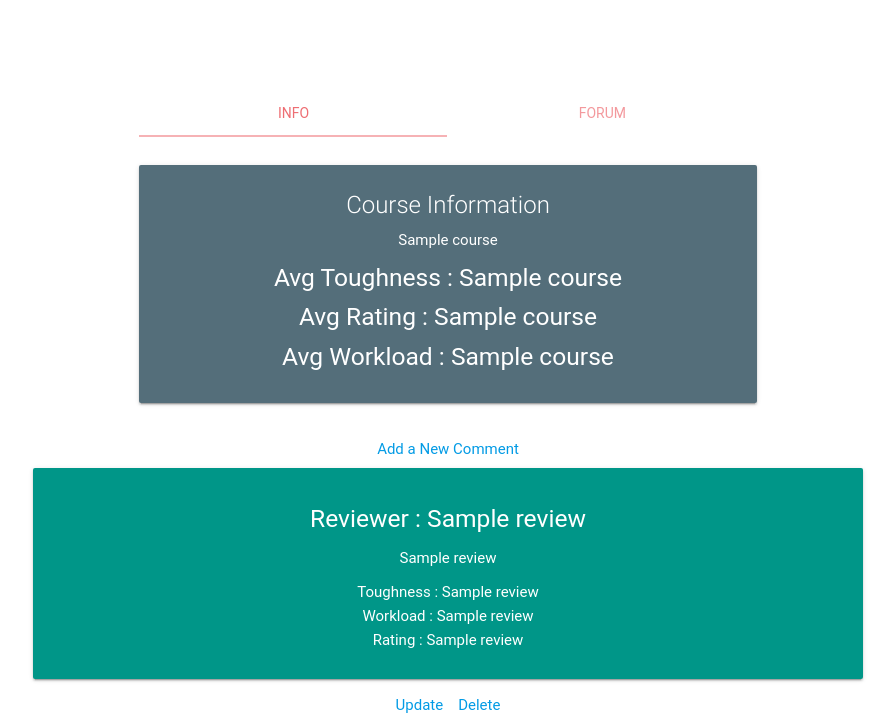
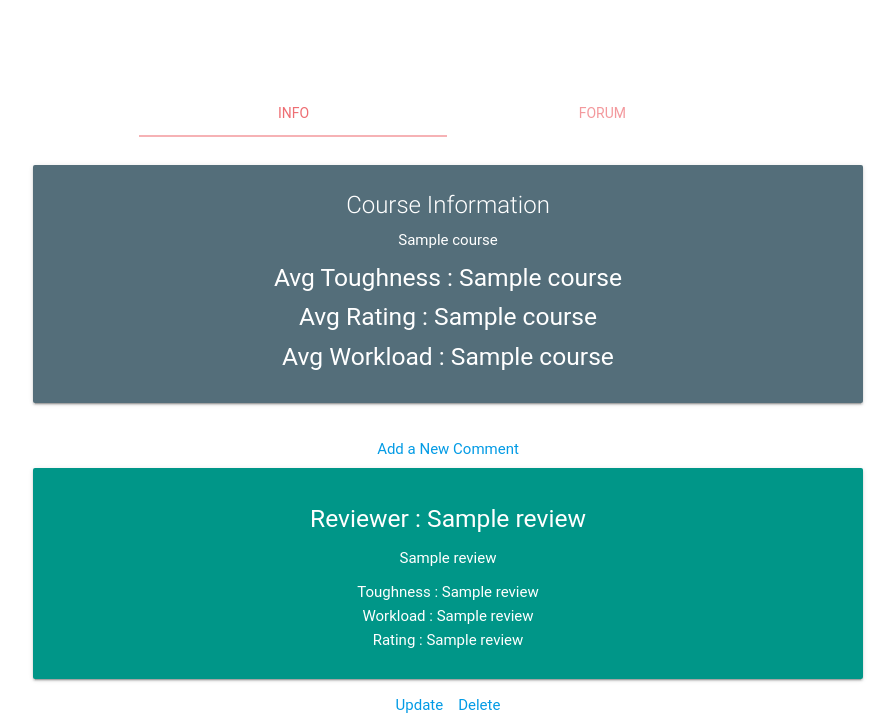
Before and after one commit to abhiver222/CS411-Illini_Classes, a Flask app: template app/templates/course.html in a window 1280 px wide. Shown: the part 184-897 px from the top of the page, without its empty margins (192-1087 px from the left). Run offline with Flask 2, Linux system fonts and the light colour scheme; the template is opened without the code that fills it: most values are stand-ins (such as "Sample title", 1, 10 or a date in 2020); some libraries are stand-ins or nearby versions; some web fonts are replaced.

Commit message:
add update query and fix course.html

```diff
--- a/app/templates/course.html
+++ b/app/templates/course.html
@@ -22,7 +22,7 @@
     </div>
 
     <div class="row center">
-        <div class="col s12  m3 l3"></div>
+        <div class="col s12 m3 l3"></div>
         <div class="col s12 m6 l6">
             <ul class="tabs">
                 <li class="tab col s6 m6 l6"><a class="active" href="#info">Info</a></li>
@@ -35,7 +35,8 @@
 
     <div class="col s12" id="info">
     <div class="row center">
-        <div class="col s12 m6 offset-m3">
+        <div class="col s12 m2 l2"></div>
+        <div class="col s12 m8 l8">
           <div class="card blue-grey darken-1">
             <div class="card-content white-text">
               <span class="card-title">Course Information</span>
@@ -46,6 +47,7 @@
             </div>
           </div>
         </div>
+        <div class="col s12 m2 l2"></div>
     </div>
 
     <div class="center">
@@ -56,8 +58,8 @@
 
 
     <div class="row center">
-      <div class="col s12 m3 l2"></div>
-      <div class="col s12 m6 l8">
+      <div class="col s12 m2 l2"></div>
+      <div class="col s12 m8 l8">
         <div class="card-panel teal">
           <span class="white-text">
               <h5>Reviewer : {{ review[1] }}</h5>
@@ -72,7 +74,7 @@
             <a href="{{ url_for('delete', postId=review[0], cid=course[0]) }}">Delete</a>
           </div>
       </div>
-      <div class="col s12 m3 l2">
+      <div class="col s12 m2 l2">
       </div>
     </div>
 
```
